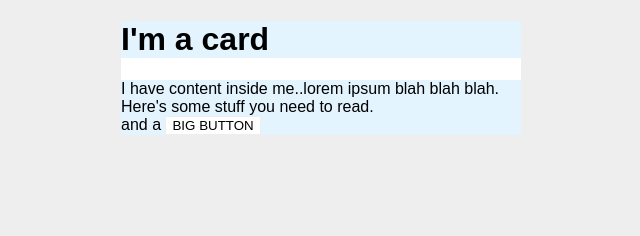
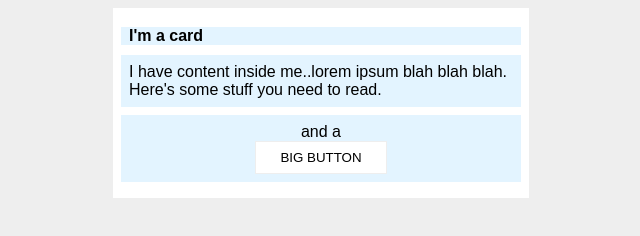
Before and after one commit to focuseses/odin-project, a plain HTML site: page css-exercises/margin-and-padding/02-margin-and-padding-2/index.html in a window 1280 px wide. Shown: the whole page, without its empty margins (319-959 px from the left). Drawn offline with Linux system fonts and the light colour scheme.

Commit message:
complete margin-and-padding

```diff
--- a/css-exercises/margin-and-padding/02-margin-and-padding-2/style.css
+++ b/css-exercises/margin-and-padding/02-margin-and-padding-2/style.css
@@ -6,22 +6,34 @@ body {
 .card {
     width: 400px;
     background: #fff;
-  margin: 16px auto;
+    margin: 8px auto;
+    padding: 8px;
 }
 
 .title {
     background: #e3f4ff;
+    font-size: 16px;
+    padding-left: 8px;
 }
 
 .content {
     background: #e3f4ff;
+    margin-bottom: 8px auto;
+    padding: 8px;
 }
 
 .button-container {
     background: #e3f4ff;
+    margin: 16px;
+    margin: 8px auto;
+    padding: 8px;
+    text-align: center;
 }
 
 button {
     background: white;
     border: 1px solid #eee;
+    display: block;
+    padding: 8px 24px;
+    margin: auto;
 }
```
Also changed, not shown: css-exercises/margin-and-padding/01-margin-and-padding-1/style.css (+5 -5 lines). Lines whose indentation alone changed are shown as unchanged.
